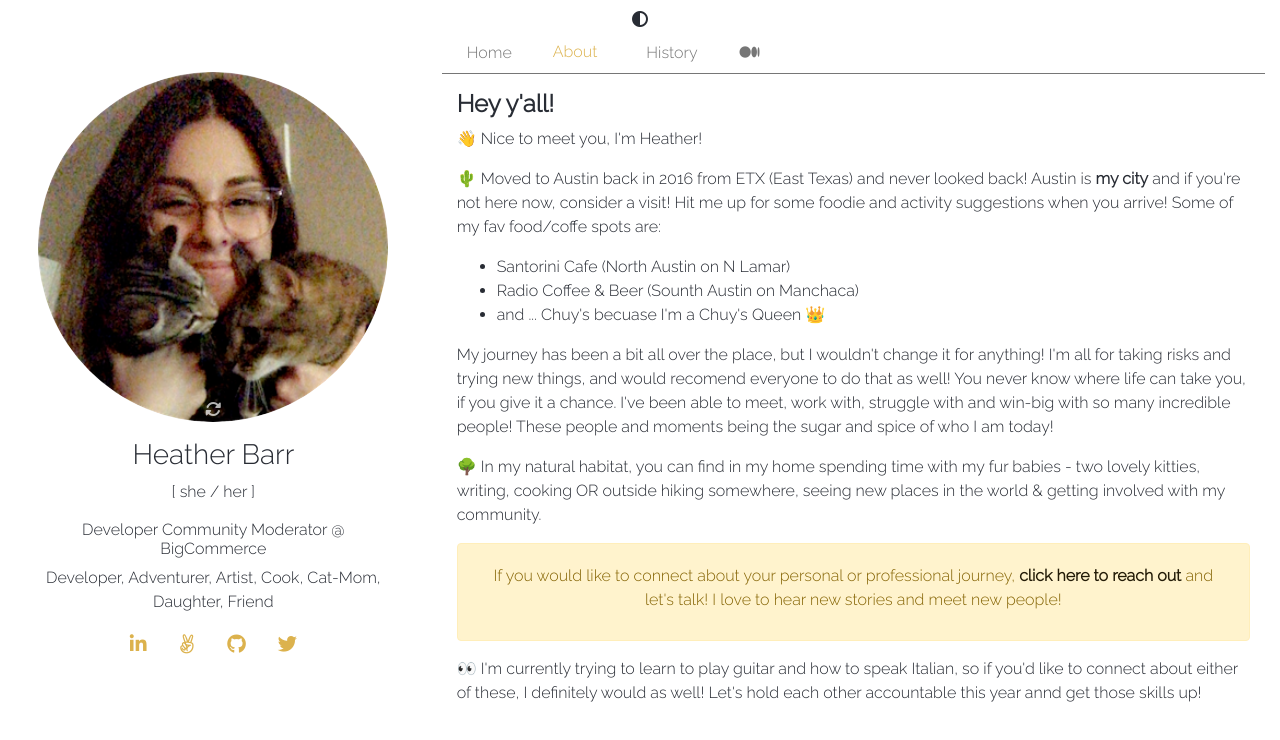
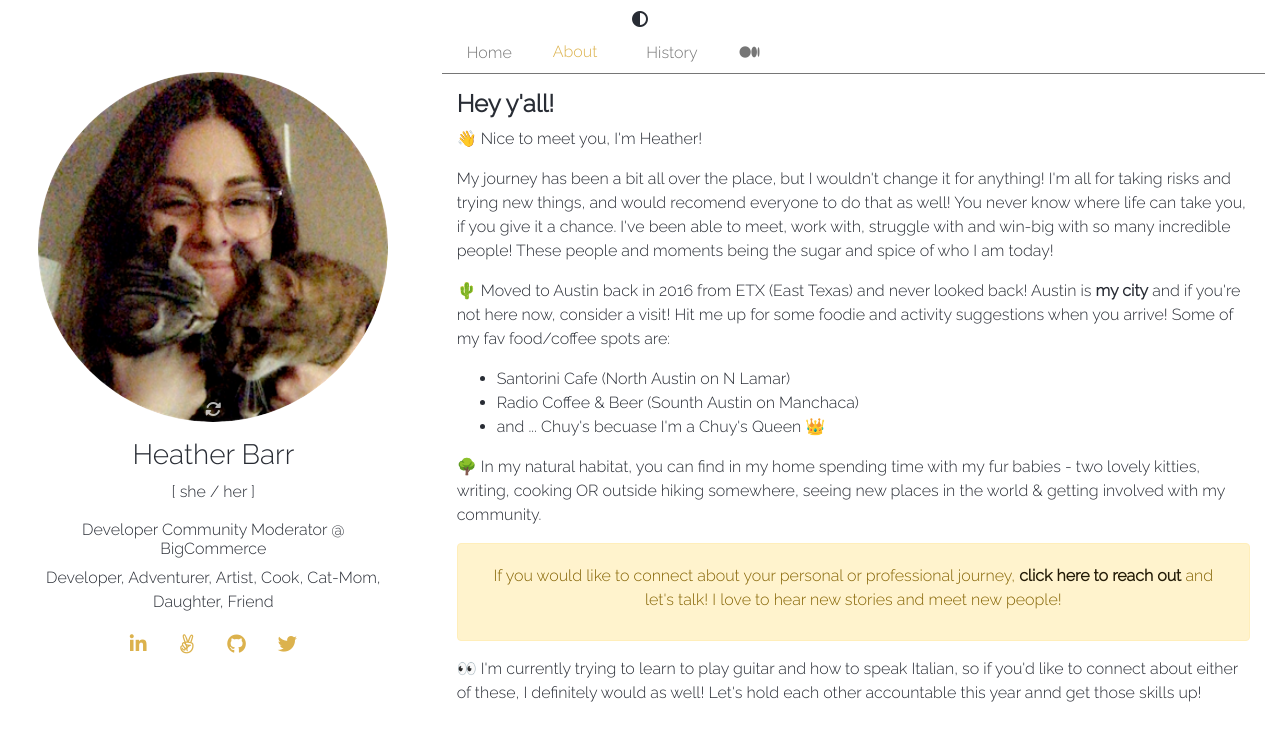
Before and after one commit to hnbarr/heatherbarr, a React (Create React App) app: page /About in a window 1280 px wide. Shown: the top 740 px of the page. Built offline with nearby package versions, Linux system fonts and the light colour scheme.

Commit message:
updated media to fix bug

```diff
--- a/src/components/About.js
+++ b/src/components/About.js
@@ -12,19 +12,19 @@ export default class About extends Component {
                             👋 Nice to meet you, I'm Heather!
                         </p>
                         <p>
+                            My journey has been a bit all over the place, but I wouldn't change it for anything! I'm all for taking risks and trying new things,
+                            and would recomend everyone to do that as well! You never know where life can take you, if you give it a chance. I've been able to
+                            meet, work with, struggle with and win-big with so many incredible people! These people and moments being the sugar and spice of who I am today!
+                        </p>
+                        <p>
                             🌵 Moved to Austin back in 2016 from ETX (East Texas) and never looked back! Austin is <b>my city</b> and if you're not
-                            here now, consider a visit! Hit me up for some foodie and activity suggestions when you arrive! Some of my fav food/coffe spots are:
+                            here now, consider a visit! Hit me up for some foodie and activity suggestions when you arrive! Some of my fav food/coffee spots are:
                         </p>
                         <ul>
                             <li>Santorini Cafe (North Austin on N Lamar)</li>
                             <li>Radio Coffee & Beer (Sounth Austin on Manchaca)</li>
                             <li>and ... Chuy's becuase I'm a Chuy's Queen 👑</li>
                         </ul>
-                        <p>
-                            My journey has been a bit all over the place, but I wouldn't change it for anything! I'm all for taking risks and trying new things,
-                            and would recomend everyone to do that as well! You never know where life can take you, if you give it a chance. I've been able to
-                            meet, work with, struggle with and win-big with so many incredible people! These people and moments being the sugar and spice of who I am today!
-                        </p>
                         <p>
                             🌳 In my natural habitat, you can find in my home spending time with my fur babies - two lovely kitties, writing, cooking OR
                             outside hiking somewhere, seeing new places in the world & getting involved with my community.
--- a/src/components/Home.js
+++ b/src/components/Home.js
@@ -15,20 +15,11 @@ export default class Home extends Component {
                             be the ultimate career goal for me. I love building relationships with my peers as well as contributing to acheive any and all goals.
                             I believe in people-first everything and live by that message daily.
                         </p>
-                        {/* <p>
-                            Being fresh in my career means ...
-                        </p>
-                        <p>
-                            Being people first means ...
-                        </p>
-                        <p>
-                            Being a friend and ally for my comminuty means ...
-                        </p> */}
                     </div>
                     <div className="col-12 text-center">
                         <div className="container" id="MediaComponent">
                             <div className="row">
-                                <div className="col-12 my-3">
+                                <div className="col-12 my-1">
                                     <blockquote className="twitter-tweet p-3">
                                         <TwitterHeader/>
                                         <p className="twitter-body" lang="en" dir="ltr">
@@ -40,6 +31,22 @@ export default class Home extends Component {
                                 </div>
                                 <script async src="https://platform.twitter.com/widgets.js" charSet="utf-8"></script>
                             </div>
+                            {/* <div className="row">
+                                <div className="col-12 col-md-6 my-1">
+                                    <blockquote className="twitter-tweet p-3">
+                                        <p className="twitter-body" lang="en" dir="ltr">
+                                            create medium card here!
+                                        </p>
+                                    </blockquote>
+                                </div>
+                                <div className="col-12 col-md-6 my-1">
+                                    <blockquote className="twitter-tweet p-3">
+                                        <p className="twitter-body" lang="en" dir="ltr">
+                                            create sky podcast preview card here!
+                                        </p>
+                                    </blockquote>
+                                </div>
+                            </div> */}
                         </div>
                     </div>
                 </div>
--- a/src/components/Media.js
+++ b/src/components/Media.js
@@ -15,7 +15,7 @@ constructor(props) {
         const res = data.items
 
         this.setState({
-            posts: [...res]
+            posts: res
         })
         // console.log('posts: ', this.state.posts)
         })
```
